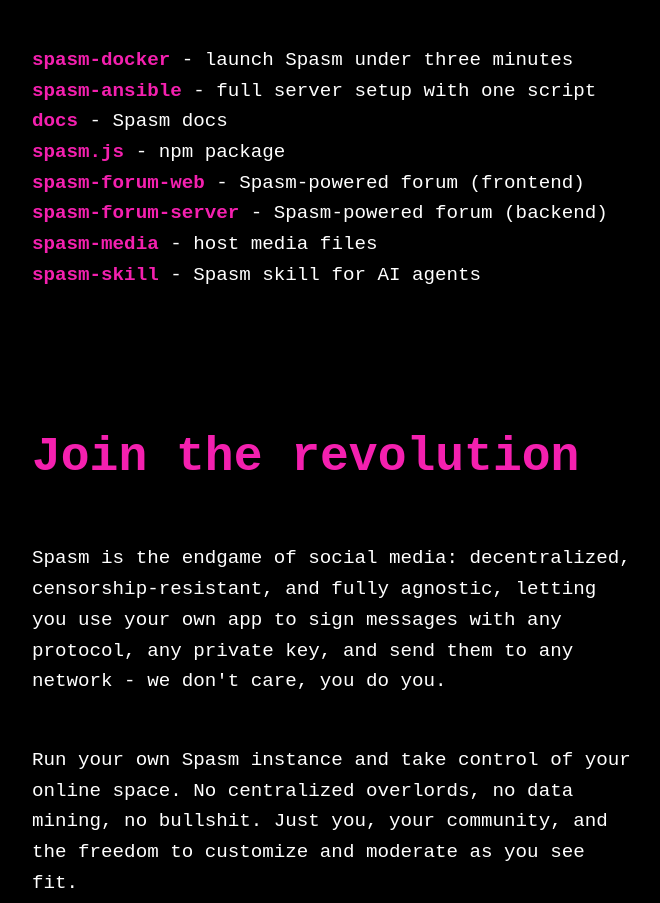
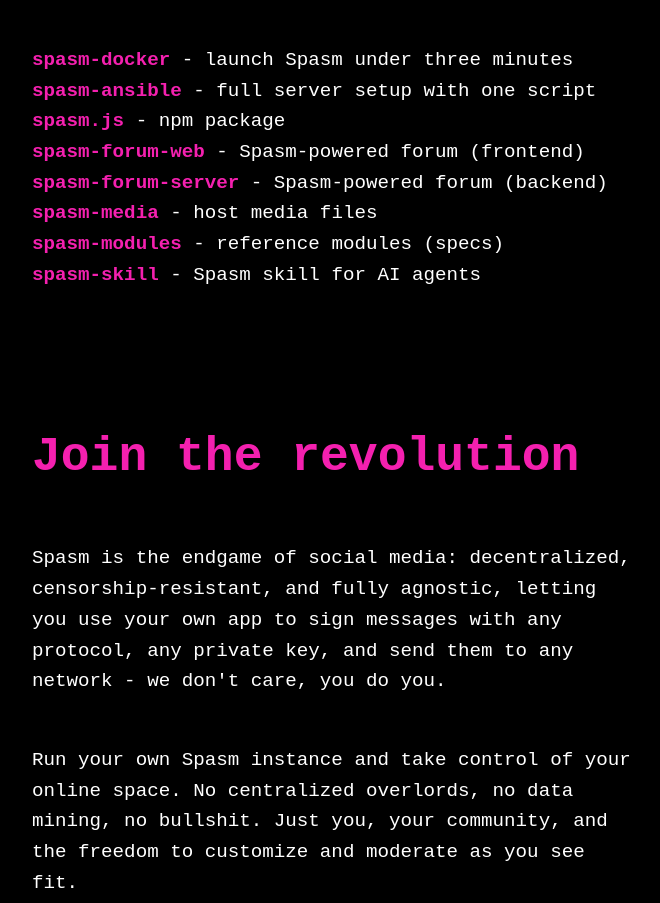
Before and after one commit to spasm-network/spasm-landing, a website: page site/learn.html in a window 1280 px wide. Shown: the part 6055-6958 px from the top of the page, without its empty margins (308-968 px from the left). Drawn offline with Linux system fonts and the light colour scheme.

Commit message:
chore: remove docs from tech section

```diff
--- a/site/learn.html
+++ b/site/learn.html
@@ -231,12 +231,6 @@
       - full server setup with one script
     </p>
     <p>
-      <a href="https://docs.spasm.network" title="spasm docs" target="_blank" class="instance">
-        docs
-      </a>
-      - Spasm docs
-    </p>
-    <p>
       <a href="https://www.npmjs.com/package/spasm.js" title="spasm.js" target="_blank" class="instance">
         spasm.js
       </a>
@@ -259,6 +253,12 @@
         spasm-media
       </a>
       - host media files
+    </p>
+    <p>
+      <a href="https://github.com/spasm-network/spasm-modules" title="spasm-modules" target="_blank" class="instance">
+        spasm-modules
+      </a>
+      - reference modules (specs)
     </p>
     <p>
       <a href="https://github.com/spasm-network/spasm-skill" title="spasm-skill" target="_blank" class="instance">
```
Also changed, not shown: site/run.html (+6 -6 lines).
